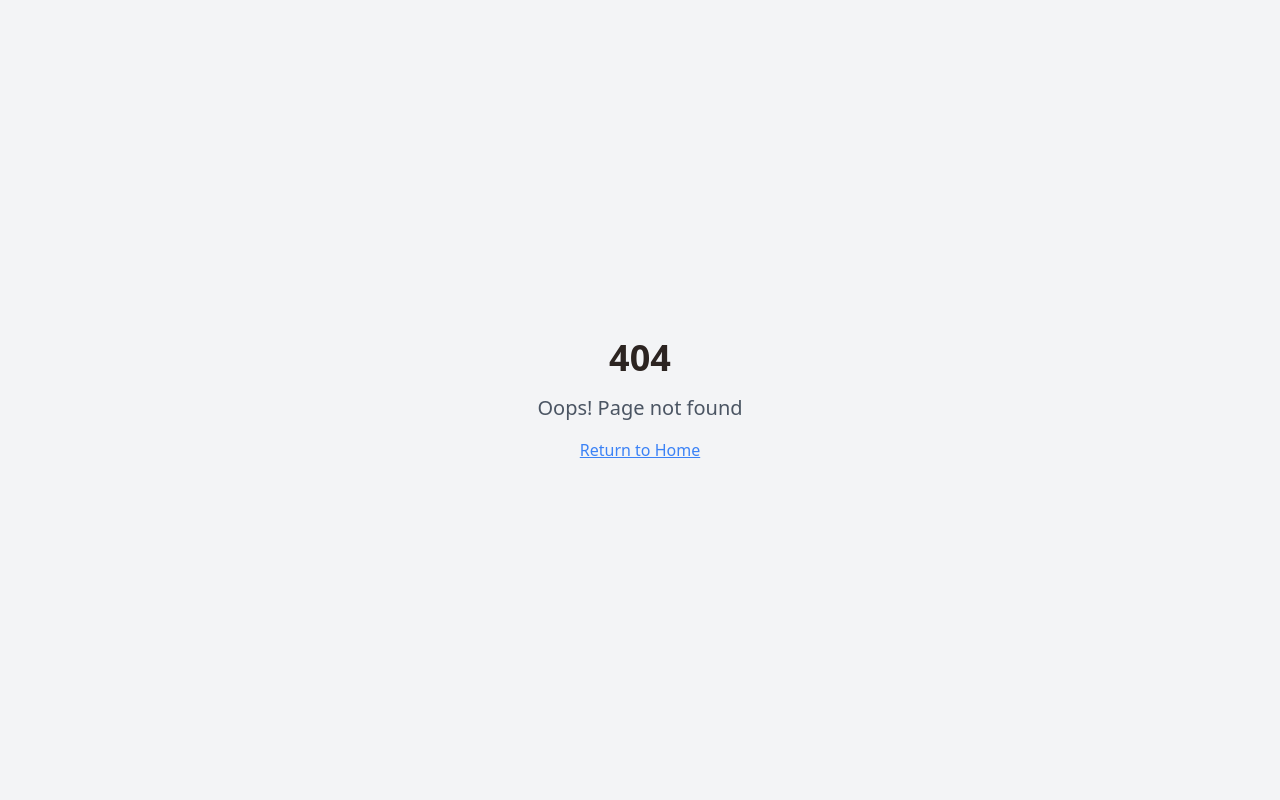
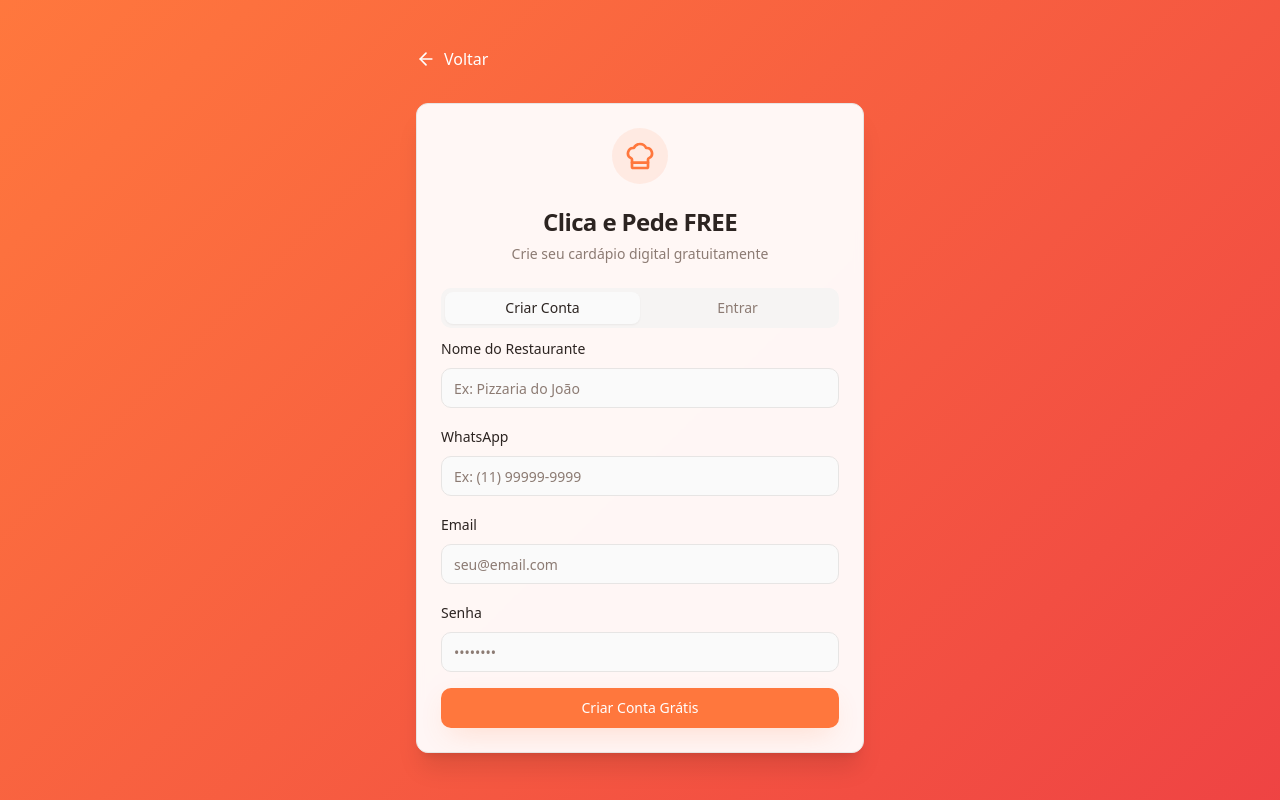
Before and after one commit to clicaepedefree/clicaepedefree, a React (Vite) app: page /criar-conta in a window 1280 px wide. Before the commit this address had no page. Built offline with nearby package versions, Linux system fonts and the light colour scheme.

Commit message:
Continue development

```diff
--- a/src/App.tsx
+++ b/src/App.tsx
@@ -4,6 +4,7 @@ import { TooltipProvider } from "@/components/ui/tooltip";
 import { QueryClient, QueryClientProvider } from "@tanstack/react-query";
 import { BrowserRouter, Routes, Route } from "react-router-dom";
 import Index from "./pages/Index";
+import Auth from "./pages/Auth";
 import NotFound from "./pages/NotFound";
 
 const queryClient = new QueryClient();
@@ -16,6 +17,7 @@ const App = () => (
       <BrowserRouter>
         <Routes>
           <Route path="/" element={<Index />} />
+          <Route path="/criar-conta" element={<Auth />} />
           {/* ADD ALL CUSTOM ROUTES ABOVE THE CATCH-ALL "*" ROUTE */}
           <Route path="*" element={<NotFound />} />
         </Routes>
--- /dev/null
+++ b/src/pages/Auth.tsx
@@ -0,0 +1,196 @@
+import { useState } from "react";
+import { Button } from "@/components/ui/button";
+import { Input } from "@/components/ui/input";
+import { Label } from "@/components/ui/label";
+import { Card, CardContent, CardDescription, CardHeader, CardTitle } from "@/components/ui/card";
+import { Tabs, TabsContent, TabsList, TabsTrigger } from "@/components/ui/tabs";
+import { supabase } from "@/integrations/supabase/client";
+import { useToast } from "@/hooks/use-toast";
+import { Link } from "react-router-dom";
+import { ArrowLeft, ChefHat } from "lucide-react";
+
+export default function Auth() {
+  const [isLoading, setIsLoading] = useState(false);
+  const { toast } = useToast();
+
+  const handleSignUp = async (e: React.FormEvent<HTMLFormElement>) => {
+    e.preventDefault();
+    setIsLoading(true);
+
+    const formData = new FormData(e.currentTarget);
+    const email = formData.get("email") as string;
+    const password = formData.get("password") as string;
+    const restaurantName = formData.get("restaurantName") as string;
+    const whatsapp = formData.get("whatsapp") as string;
+
+    try {
+      const { error } = await supabase.auth.signUp({
+        email,
+        password,
+        options: {
+          emailRedirectTo: `${window.location.origin}/`,
+          data: {
+            restaurant_name: restaurantName,
+            whatsapp: whatsapp
+          }
+        }
+      });
+
+      if (error) throw error;
+
+      toast({
+        title: "Conta criada com sucesso!",
+        description: "Verifique seu email para confirmar a conta.",
+      });
+    } catch (error: any) {
+      toast({
+        variant: "destructive",
+        title: "Erro ao criar conta",
+        description: error.message,
+      });
+    } finally {
+      setIsLoading(false);
+    }
+  };
+
+  const handleSignIn = async (e: React.FormEvent<HTMLFormElement>) => {
+    e.preventDefault();
+    setIsLoading(true);
+
+    const formData = new FormData(e.currentTarget);
+    const email = formData.get("email") as string;
+    const password = formData.get("password") as string;
+
+    try {
+      const { error } = await supabase.auth.signInWithPassword({
+        email,
+        password,
+      });
+
+      if (error) throw error;
+
+      toast({
+        title: "Login realizado com sucesso!",
+        description: "Redirecionando para o painel...",
+      });
+    } catch (error: any) {
+      toast({
+        variant: "destructive",
+        title: "Erro ao fazer login",
+        description: error.message,
+      });
+    } finally {
+      setIsLoading(false);
+    }
+  };
+
+  return (
+    <div className="min-h-screen bg-gradient-hero flex items-center justify-center p-4">
+      <div className="w-full max-w-md">
+        <div className="flex items-center gap-2 mb-8 text-white">
+          <Link to="/" className="flex items-center gap-2 hover:opacity-80 transition-opacity">
+            <ArrowLeft className="h-5 w-5" />
+            <span>Voltar</span>
+          </Link>
+        </div>
+
+        <Card className="bg-white/95 backdrop-blur-sm shadow-xl">
+          <CardHeader className="text-center">
+            <div className="flex justify-center mb-4">
+              <div className="bg-primary/10 p-3 rounded-full">
+                <ChefHat className="h-8 w-8 text-primary" />
+              </div>
+            </div>
+            <CardTitle className="text-2xl font-bold">Clica e Pede FREE</CardTitle>
+            <CardDescription>
+              Crie seu cardápio digital gratuitamente
+            </CardDescription>
+          </CardHeader>
+          <CardContent>
+            <Tabs defaultValue="signup" className="w-full">
+              <TabsList className="grid w-full grid-cols-2">
+                <TabsTrigger value="signup">Criar Conta</TabsTrigger>
+                <TabsTrigger value="signin">Entrar</TabsTrigger>
+              </TabsList>
+
+              <TabsContent value="signup" className="space-y-4">
+                <form onSubmit={handleSignUp} className="space-y-4">
+                  <div className="space-y-2">
+                    <Label htmlFor="restaurantName">Nome do Restaurante</Label>
+                    <Input
+                      id="restaurantName"
+                      name="restaurantName"
+                      placeholder="Ex: Pizzaria do João"
+                      required
+                    />
+                  </div>
+                  <div className="space-y-2">
+                    <Label htmlFor="whatsapp">WhatsApp</Label>
+                    <Input
+                      id="whatsapp"
+                      name="whatsapp"
+                      placeholder="Ex: (11) 99999-9999"
+                      required
+                    />
+                  </div>
+                  <div className="space-y-2">
+                    <Label htmlFor="email">Email</Label>
+                    <Input
+                      id="email"
+                      name="email"
+                      type="email"
+                      placeholder="seu@email.com"
+                      required
+                    />
+                  </div>
+                  <div className="space-y-2">
+                    <Label htmlFor="password">Senha</Label>
+                    <Input
+                      id="password"
+                      name="password"
+                      type="password"
+                      placeholder="••••••••"
+                      minLength={6}
+                      required
+                    />
+                  </div>
+                  <Button type="submit" className="w-full" disabled={isLoading}>
+                    {isLoading ? "Criando conta..." : "Criar Conta Grátis"}
+                  </Button>
+                </form>
+              </TabsContent>
+
+              <TabsContent value="signin" className="space-y-4">
+                <form onSubmit={handleSignIn} className="space-y-4">
+                  <div className="space-y-2">
+                    <Label htmlFor="signin-email">Email</Label>
+                    <Input
+                      id="signin-email"
+                      name="email"
+                      type="email"
+                      placeholder="seu@email.com"
+                      required
+                    />
+                  </div>
+                  <div className="space-y-2">
+                    <Label htmlFor="signin-password">Senha</Label>
+                    <Input
+                      id="signin-password"
+                      name="password"
+                      type="password"
+                      placeholder="••••••••"
+                      required
+                    />
+                  </div>
+                  <Button type="submit" className="w-full" disabled={isLoading}>
+                    {isLoading ? "Entrando..." : "Entrar"}
+                  </Button>
+                </form>
+              </TabsContent>
+            </Tabs>
+          </CardContent>
+        </Card>
+      </div>
+    </div>
+  );
+}
```
